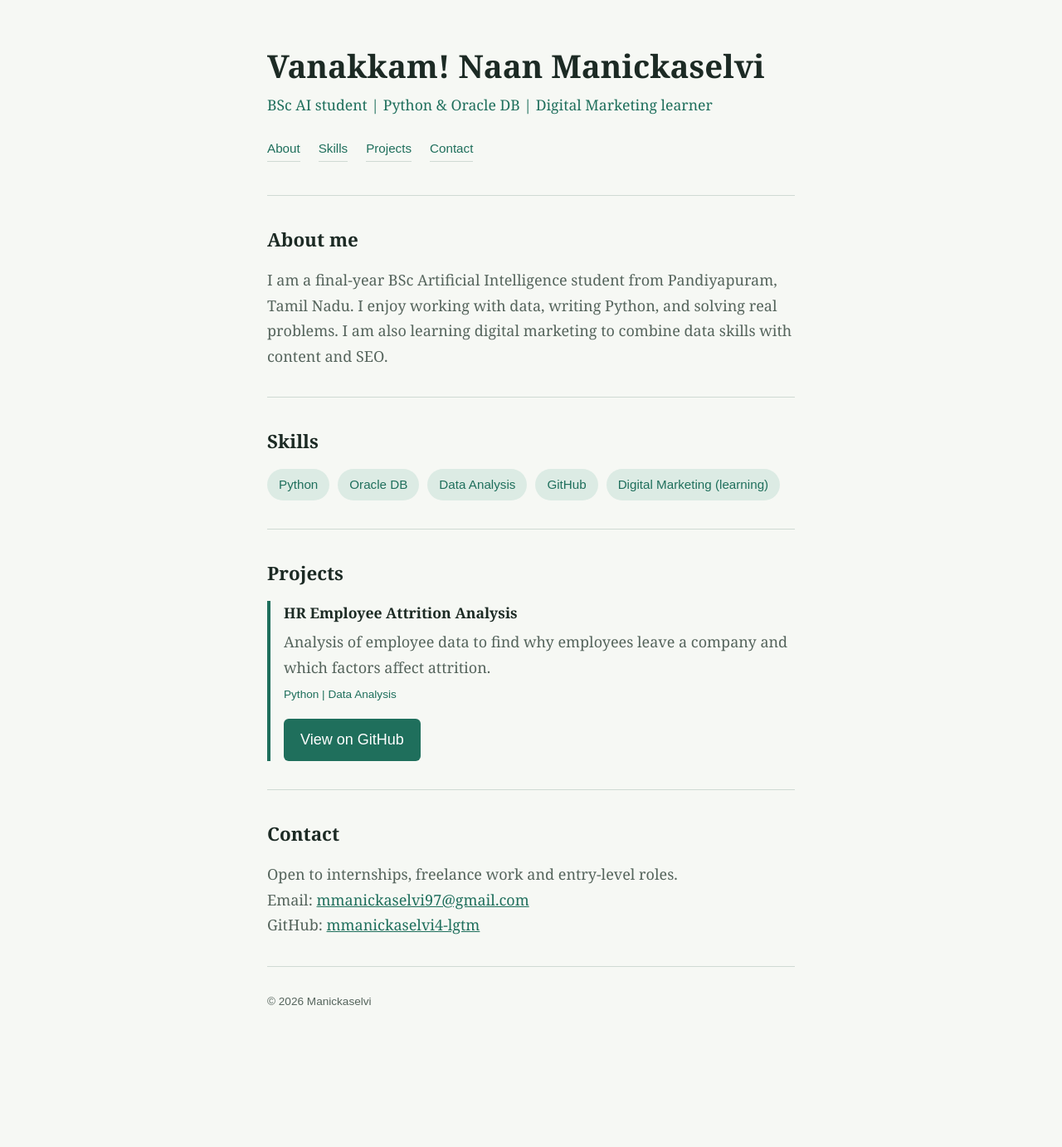
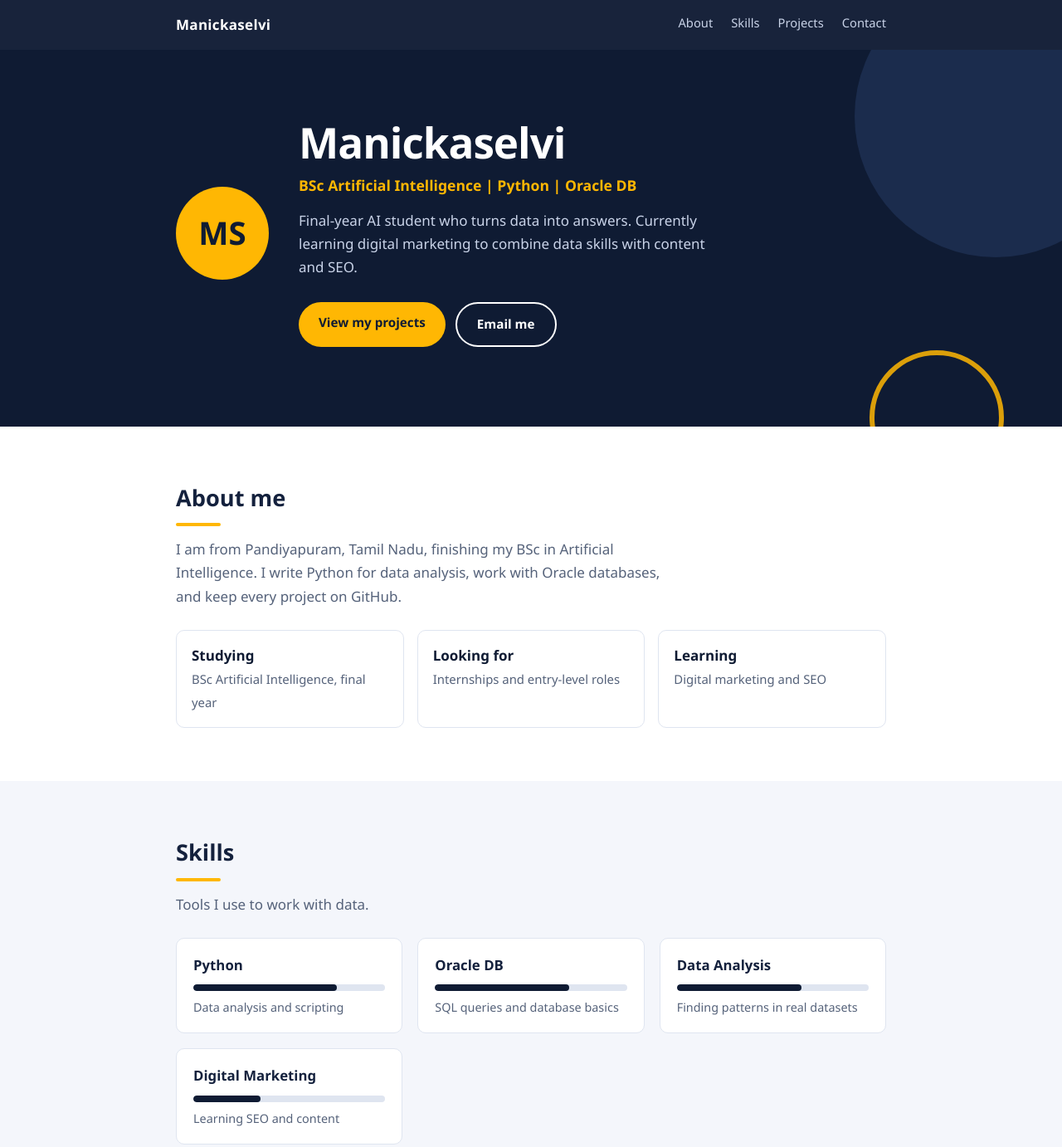
Before and after one commit to mmanickaselvi4-lgtm/mmanickaselvi4-lgtm.github.io, a plain HTML site: page index.html in a window 1280 px wide. Shown: the top 1382 px of the page at 83% size. Before the commit the page ends 1268 px from the top, so only its background shows below. Drawn offline with Linux system fonts and the light colour scheme.

Commit message:
Update index.html

```diff
--- a/index.html
+++ b/index.html
@@ -3,102 +3,179 @@
 <head>
 <meta charset="UTF-8">
 <meta name="viewport" content="width=device-width, initial-scale=1">
-<title>Manickaselvi | Portfolio</title>
+<title>Manickaselvi | BSc AI Student</title>
 <meta name="description" content="BSc AI student skilled in Python and Oracle DB, learning digital marketing.">
 <style>
   :root {
-    --bg: #f6f8f4;
-    --ink: #1c2a24;
-    --muted: #55645c;
-    --accent: #1f6f5c;
-    --accent-soft: #dcebe4;
-    --line: #cfdad3;
+    --navy: #0f1b33;
+    --navy2: #1b2c4d;
+    --amber: #ffb703;
+    --bg: #ffffff;
+    --soft: #f4f6fb;
+    --ink: #14213d;
+    --muted: #55627a;
+    --line: #dfe5f0;
   }
   * { box-sizing: border-box; margin: 0; padding: 0; }
   html { scroll-behavior: smooth; }
-  body {
-    font-family: Georgia, "Times New Roman", serif;
-    background: var(--bg);
-    color: var(--ink);
-    line-height: 1.7;
-    font-size: 18px;
+  body { font-family: "Segoe UI", Roboto, Helvetica, Arial, sans-serif; color: var(--ink); background: var(--bg); line-height: 1.65; font-size: 17px; }
+  .wrap { max-width: 900px; margin: 0 auto; padding: 0 22px; }
+  a { color: inherit; }
+  a:focus-visible { outline: 3px solid var(--amber); outline-offset: 3px; }
+
+  /* top bar */
+  .topbar { position: sticky; top: 0; z-index: 10; background: rgba(15,27,51,.96); }
+  .topbar .wrap { display: flex; justify-content: space-between; align-items: center; height: 60px; }
+  .brand { color: #fff; font-weight: 700; text-decoration: none; letter-spacing: .3px; }
+  .topbar nav { display: flex; gap: 22px; font-size: .92rem; }
+  .topbar nav a { color: #c9d3e8; text-decoration: none; padding-bottom: 3px; border-bottom: 2px solid transparent; }
+  .topbar nav a:hover { color: #fff; border-color: var(--amber); }
+
+  /* hero */
+  .hero { background: var(--navy); color: #fff; padding: 84px 0 96px; position: relative; overflow: hidden; }
+  .hero::after { content: ""; position: absolute; right: -90px; top: -90px; width: 340px; height: 340px; border-radius: 50%; background: var(--navy2); }
+  .hero::before { content: ""; position: absolute; right: 70px; bottom: -70px; width: 150px; height: 150px; border-radius: 50%; border: 6px solid var(--amber); opacity: .85; }
+  .hero .wrap { position: relative; z-index: 1; display: flex; align-items: center; gap: 36px; flex-wrap: wrap; }
+  .mono { width: 112px; height: 112px; border-radius: 50%; background: var(--amber); color: var(--navy); display: flex; align-items: center; justify-content: center; font-size: 2.4rem; font-weight: 800; flex-shrink: 0; }
+  .hero h1 { font-size: 3.2rem; line-height: 1.08; letter-spacing: -1px; }
+  .hero .role { margin: 10px 0 14px; font-size: 1.1rem; color: var(--amber); font-weight: 600; }
+  .hero p.lead { color: #c9d3e8; max-width: 520px; }
+  .actions { margin-top: 28px; display: flex; flex-wrap: wrap; gap: 12px; }
+  .btn { display: inline-block; padding: 12px 24px; border-radius: 30px; text-decoration: none; font-weight: 600; font-size: .95rem; transition: transform .15s; }
+  .btn:hover { transform: translateY(-2px); }
+  .btn.primary { background: var(--amber); color: var(--navy); }
+  .btn.ghost { border: 2px solid #fff; color: #fff; }
+  .hero .mono, .hero h1, .hero .role, .hero .lead, .hero .actions { animation: rise .7s ease both; }
+  .hero h1 { animation-delay: .1s; } .hero .role { animation-delay: .2s; } .hero .lead { animation-delay: .3s; } .hero .actions { animation-delay: .4s; }
+  @keyframes rise { from { opacity: 0; transform: translateY(18px); } to { opacity: 1; transform: none; } }
+  @media (prefers-reduced-motion: reduce) { .hero * { animation: none !important; } .btn { transition: none; } }
+
+  /* sections */
+  section { padding: 64px 0; }
+  section.alt { background: var(--soft); }
+  h2 { font-size: 1.7rem; margin-bottom: 8px; }
+  h2::after { content: ""; display: block; width: 54px; height: 4px; background: var(--amber); border-radius: 2px; margin-top: 8px; }
+  .sub { color: var(--muted); margin: 14px 0 26px; max-width: 600px; }
+
+  .facts { display: grid; grid-template-columns: repeat(auto-fit, minmax(190px, 1fr)); gap: 16px; margin-top: 26px; }
+  .fact { background: var(--bg); border-radius: 10px; padding: 16px 18px; border: 1px solid var(--line); }
+  .fact b { display: block; color: var(--navy); }
+  .fact span { color: var(--muted); font-size: .93rem; }
+
+  .skills { display: grid; grid-template-columns: repeat(auto-fit, minmax(240px, 1fr)); gap: 18px; }
+  .skill { background: var(--bg); border: 1px solid var(--line); border-radius: 10px; padding: 18px 20px; }
+  .skill h3 { font-size: 1.05rem; margin-bottom: 10px; }
+  .bar { height: 8px; background: var(--line); border-radius: 4px; overflow: hidden; }
+  .bar i { display: block; height: 100%; background: var(--navy); border-radius: 4px; }
+  .skill p { font-size: .9rem; color: var(--muted); margin-top: 8px; }
+
+  .project { background: var(--bg); border-radius: 12px; border: 1px solid var(--line); border-top: 6px solid var(--amber); padding: 26px; box-shadow: 0 6px 18px rgba(15,27,51,.06); }
+  .project h3 { font-size: 1.3rem; margin-bottom: 8px; }
+  .project p { color: var(--muted); }
+  .tags { margin: 14px 0 18px; display: flex; gap: 8px; flex-wrap: wrap; font-size: .85rem; }
+  .tags span { background: var(--navy); color: #fff; border-radius: 20px; padding: 3px 14px; }
+  .project .btn.primary { background: var(--navy); color: #fff; }
+
+  /* contact */
+  .contact { background: var(--navy); color: #fff; }
+  .contact h2::after { background: var(--amber); }
+  .contact .sub { color: #c9d3e8; }
+  .clist { list-style: none; }
+  .clist li { margin-bottom: 10px; }
+  .clist strong { display: inline-block; min-width: 80px; color: var(--amber); }
+  .clist a { color: #fff; }
+
+  footer { background: #0a1224; color: #8d9ab5; padding: 20px 0; font-size: .85rem; text-align: center; }
+
+  @media (max-width: 560px) {
+    .hero { padding: 56px 0 64px; }
+    .hero h1 { font-size: 2.3rem; }
+    .mono { width: 84px; height: 84px; font-size: 1.8rem; }
+    .topbar nav { gap: 14px; font-size: .82rem; }
   }
-  .wrap { max-width: 680px; margin: 0 auto; padding: 0 22px; }
-  header { padding: 56px 0 40px; }
-  h1 { font-size: 2.4rem; line-height: 1.2; margin-bottom: 10px; }
-  .role { color: var(--accent); font-size: 1.1rem; }
-  nav { margin-top: 24px; display: flex; flex-wrap: wrap; gap: 8px 22px; font-family: Arial, sans-serif; font-size: 0.95rem; }
-  a { color: var(--accent); }
-  nav a { text-decoration: none; border-bottom: 1px solid var(--line); padding-bottom: 2px; }
-  nav a:hover, nav a:focus-visible { border-color: var(--accent); }
-  section { padding: 34px 0; border-top: 1px solid var(--line); }
-  h2 { font-size: 1.4rem; margin-bottom: 14px; }
-  p { color: var(--muted); }
-  .skills { display: flex; flex-wrap: wrap; gap: 10px; list-style: none; font-family: Arial, sans-serif; font-size: 0.95rem; }
-  .skills li { background: var(--accent-soft); color: var(--accent); padding: 6px 14px; border-radius: 20px; }
-  .project { border-left: 4px solid var(--accent); padding-left: 16px; }
-  .project h3 { font-size: 1.1rem; margin-bottom: 4px; }
-  .project .tools { font-family: Arial, sans-serif; font-size: 0.85rem; color: var(--accent); margin: 6px 0; }
-  .btn {
-    display: inline-block; margin-top: 12px; padding: 10px 20px;
-    background: var(--accent); color: #fff; text-decoration: none;
-    font-family: Arial, sans-serif; border-radius: 6px;
-  }
-  .btn:hover, .btn:focus-visible { background: #17564a; }
-  a:focus-visible { outline: 3px solid #f0b429; outline-offset: 3px; }
-  footer { padding: 30px 0 50px; font-family: Arial, sans-serif; font-size: 0.85rem; color: var(--muted); border-top: 1px solid var(--line); }
-  @media (max-width: 480px) { h1 { font-size: 1.9rem; } body { font-size: 17px; } }
 </style>
 </head>
 <body>
+
+<div class="topbar">
   <div class="wrap">
-
-  <header>
-    <h1>Vanakkam! Naan Manickaselvi</h1>
-    <p class="role">BSc AI student | Python &amp; Oracle DB | Digital Marketing learner</p>
+    <a class="brand" href="#top">Manickaselvi</a>
     <nav>
       <a href="#about">About</a>
       <a href="#skills">Skills</a>
       <a href="#projects">Projects</a>
       <a href="#contact">Contact</a>
     </nav>
-  </header>
+  </div>
+</div>
+
+<main id="top">
+  <div class="hero">
+    <div class="wrap">
+      <div class="mono">MS</div>
+      <div>
+        <h1>Manickaselvi</h1>
+        <p class="role">BSc Artificial Intelligence | Python | Oracle DB</p>
+        <p class="lead">Final-year AI student who turns data into answers. Currently learning digital marketing to combine data skills with content and SEO.</p>
+        <div class="actions">
+          <a class="btn primary" href="#projects">View my projects</a>
+          <a class="btn ghost" href="mailto:mmanickaselvi97@gmail.com">Email me</a>
+        </div>
+      </div>
+    </div>
+  </div>
 
   <section id="about">
+    <div class="wrap">
       <h2>About me</h2>
-    <p>I am a final-year BSc Artificial Intelligence student from Pandiyapuram, Tamil Nadu. I enjoy working with data, writing Python, and solving real problems. I am also learning digital marketing to combine data skills with content and SEO.</p>
+      <p class="sub">I am from Pandiyapuram, Tamil Nadu, finishing my BSc in Artificial Intelligence. I write Python for data analysis, work with Oracle databases, and keep every project on GitHub.</p>
+      <div class="facts">
+        <div class="fact"><b>Studying</b><span>BSc Artificial Intelligence, final year</span></div>
+        <div class="fact"><b>Looking for</b><span>Internships and entry-level roles</span></div>
+        <div class="fact"><b>Learning</b><span>Digital marketing and SEO</span></div>
+      </div>
+    </div>
   </section>
 
-  <section id="skills">
+  <section id="skills" class="alt">
+    <div class="wrap">
       <h2>Skills</h2>
-    <ul class="skills">
-      <li>Python</li>
-      <li>Oracle DB</li>
-      <li>Data Analysis</li>
-      <li>GitHub</li>
-      <li>Digital Marketing (learning)</li>
-    </ul>
+      <p class="sub">Tools I use to work with data.</p>
+      <div class="skills">
+        <div class="skill"><h3>Python</h3><div class="bar"><i style="width:75%"></i></div><p>Data analysis and scripting</p></div>
+        <div class="skill"><h3>Oracle DB</h3><div class="bar"><i style="width:70%"></i></div><p>SQL queries and database basics</p></div>
+        <div class="skill"><h3>Data Analysis</h3><div class="bar"><i style="width:65%"></i></div><p>Finding patterns in real datasets</p></div>
+        <div class="skill"><h3>Digital Marketing</h3><div class="bar"><i style="width:35%"></i></div><p>Learning SEO and content</p></div>
+      </div>
+    </div>
   </section>
 
   <section id="projects">
+    <div class="wrap">
       <h2>Projects</h2>
+      <p class="sub">My work, with code on GitHub.</p>
       <div class="project">
         <h3>HR Employee Attrition Analysis</h3>
         <p>Analysis of employee data to find why employees leave a company and which factors affect attrition.</p>
-      <p class="tools">Python | Data Analysis</p>
-      <a class="btn" href="https://github.com/mmanickaselvi4-lgtm/HR-employee-attrition-analysis-">View on GitHub</a>
+        <div class="tags"><span>Python</span><span>Data Analysis</span></div>
+        <a class="btn primary" href="https://github.com/mmanickaselvi4-lgtm/HR-employee-attrition-analysis-">View on GitHub</a>
+      </div>
     </div>
   </section>
 
-  <section id="contact">
+  <section id="contact" class="contact">
+    <div class="wrap">
       <h2>Contact</h2>
-    <p>Open to internships, freelance work and entry-level roles.</p>
-    <p>Email: <a href="mailto:mmanickaselvi97@gmail.com">mmanickaselvi97@gmail.com</a></p>
-    <p>GitHub: <a href="https://github.com/mmanickaselvi4-lgtm">mmanickaselvi4-lgtm</a></p>
+      <p class="sub">Open to internships, freelance work and entry-level roles. Write to me anytime.</p>
+      <ul class="clist">
+        <li><strong>Email</strong> <a href="mailto:mmanickaselvi97@gmail.com">mmanickaselvi97@gmail.com</a></li>
+        <li><strong>GitHub</strong> <a href="https://github.com/mmanickaselvi4-lgtm">mmanickaselvi4-lgtm</a></li>
+      </ul>
+    </div>
   </section>
+</main>
 
 <footer>&copy; 2026 Manickaselvi</footer>
 
-</div>
 </body>
 </html>
```
Lines whose indentation alone changed are shown as unchanged.
